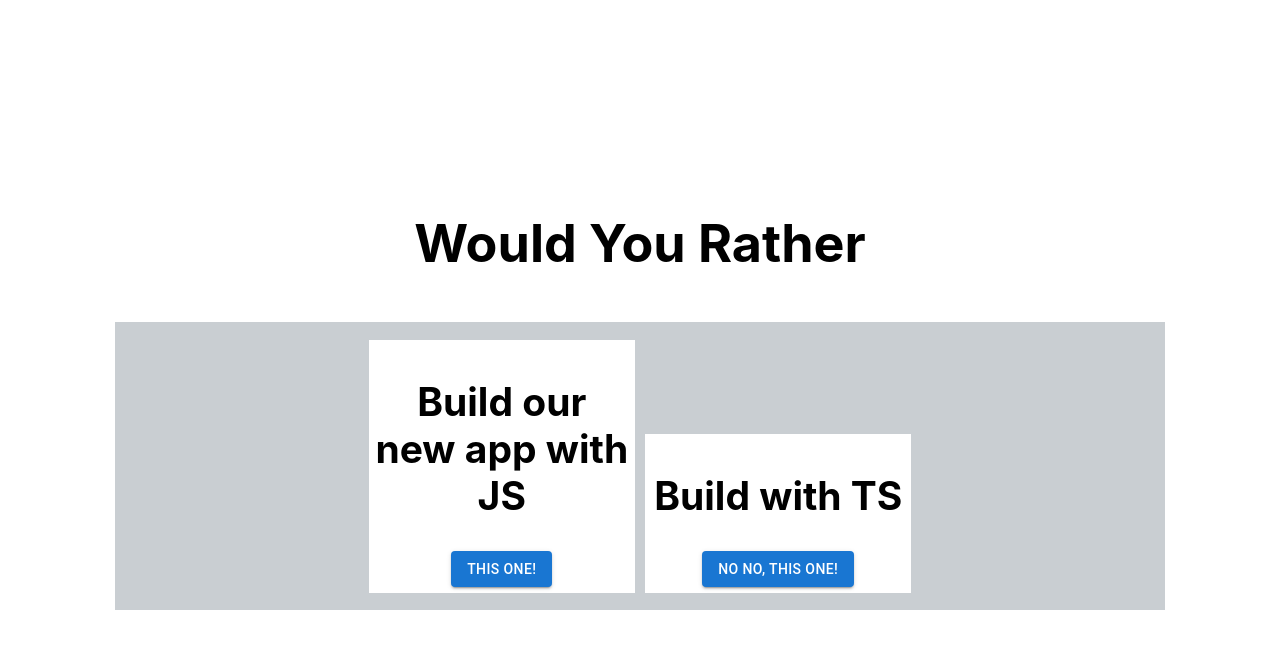
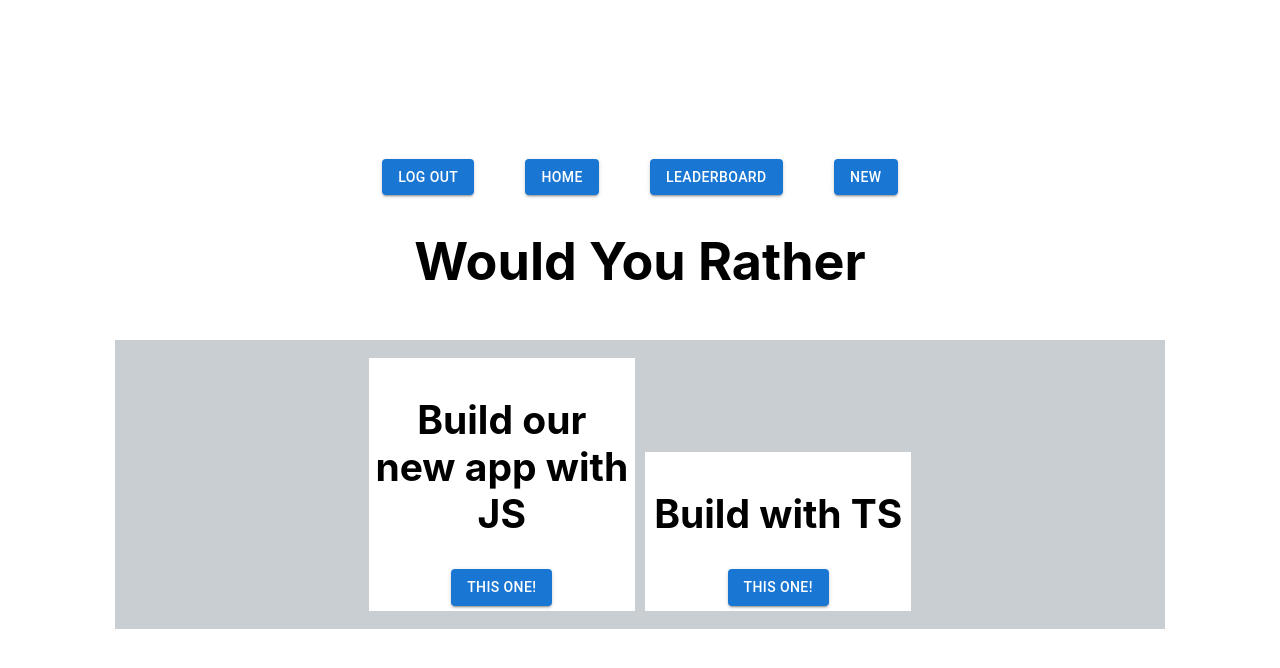
Before and after one commit to drichards188/polling-project, a React (Create React App) app: page /poll in a window 1280 px wide. Shown: the top 668 px of the page. Built offline with nearby package versions, Linux system fonts and the light colour scheme.

Commit message:
dynamically renders poll cards

```diff
--- a/src/features/polling/Poll.tsx
+++ b/src/features/polling/Poll.tsx
@@ -1,4 +1,6 @@
 import {Button} from "@mui/material";
+import Header from "../misc/Header";
+import PollOption from "./PollOption";
 
 const Poll = () => {
 
@@ -10,26 +12,13 @@ const Poll = () => {
         width: '80%'
     }
 
-    const cardStyle = {
-        backgroundColor: "white",
-        width: '25%',
-        padding: '.5%',
-        margin: '.5%',
-        display: 'inline-block'
-    }
-
     return (
         <div style={{width: '100%'}}>
+            <Header/>
             <h1>Would You Rather</h1>
             <div style={containerStyle}>
-                <div style={cardStyle}>
-                    <h2>Build our new app with JS</h2>
-                    <Button variant="contained">This One!</Button>
-                </div>
-                <div style={cardStyle}>
-                    <h2>Build with TS</h2>
-                    <Button variant="contained">No No, This One!</Button>
-                </div>
+                <PollOption pollData={{question: 'Build our new app with JS', id: 1}}/>
+                <PollOption pollData={{question: 'Build with TS', id:1}}/>
             </div>
         </div>
     )
--- /dev/null
+++ b/src/features/polling/PollOption.tsx
@@ -0,0 +1,21 @@
+import {Button} from "@mui/material";
+
+const PollOption = ({pollData}: any) => {
+
+    const cardStyle = {
+        backgroundColor: "white",
+        width: '25%',
+        padding: '.5%',
+        margin: '.5%',
+        display: 'inline-block'
+    }
+
+    return (
+        <div style={cardStyle}>
+            <h2>{pollData.question}</h2>
+            <Button variant="contained" onClick={() => alert(pollData.id)}>This One!</Button>
+        </div>
+    )
+}
+
+export default PollOption;
```
